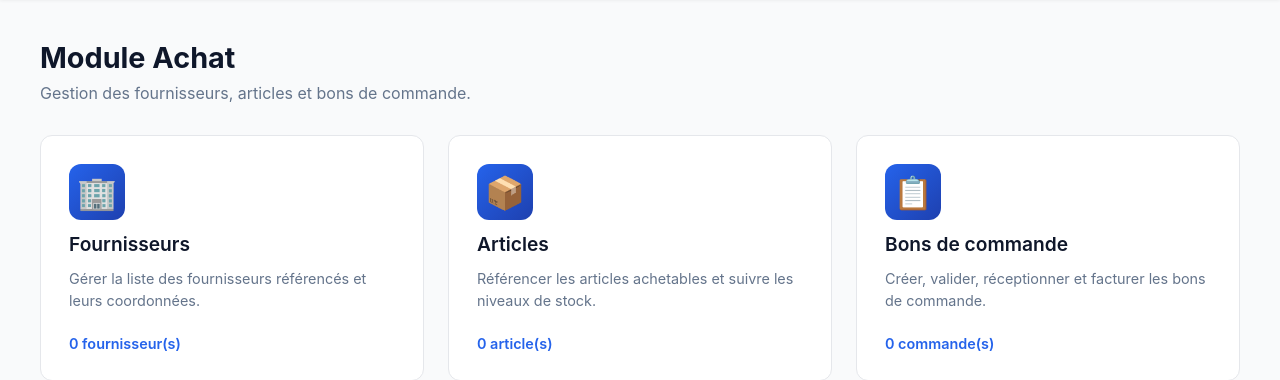
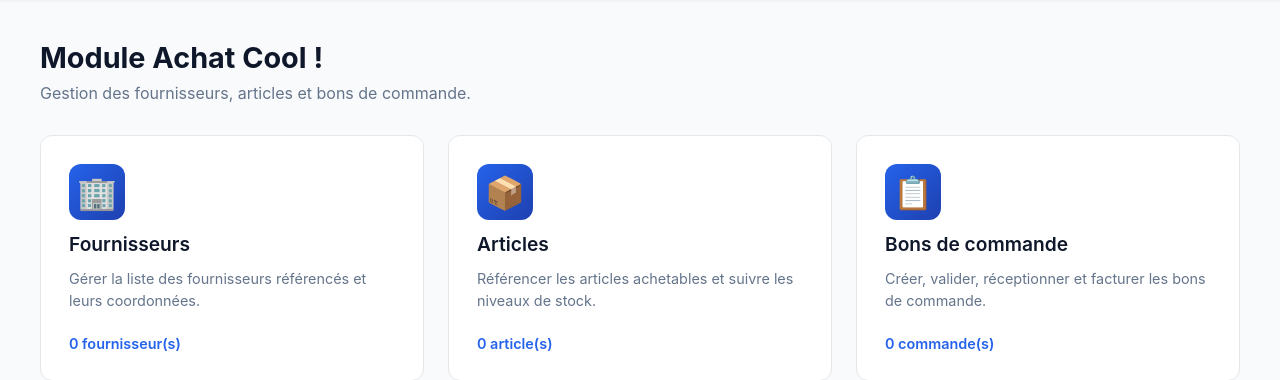
Before and after one commit to lunebadou/supply-chain-app, a FastAPI app: page /ui/ in a window 1280 px wide. Shown: the part 63-443 px from the top of the page. Run offline with FastAPI, Linux system fonts and the light colour scheme.

Commit message:
changement html

```diff
--- a/app/templates/home.html
+++ b/app/templates/home.html
@@ -3,7 +3,7 @@
 {% block title %}Accueil — Omnia Supply Chain{% endblock %}
 
 {% block content %}
-    <h1>Module Achat</h1>
+    <h1>Module Achat Cool !</h1>
     <p class="page-subtitle">Gestion des fournisseurs, articles et bons de commande.</p>
 
     <div class="home-grid">
```
